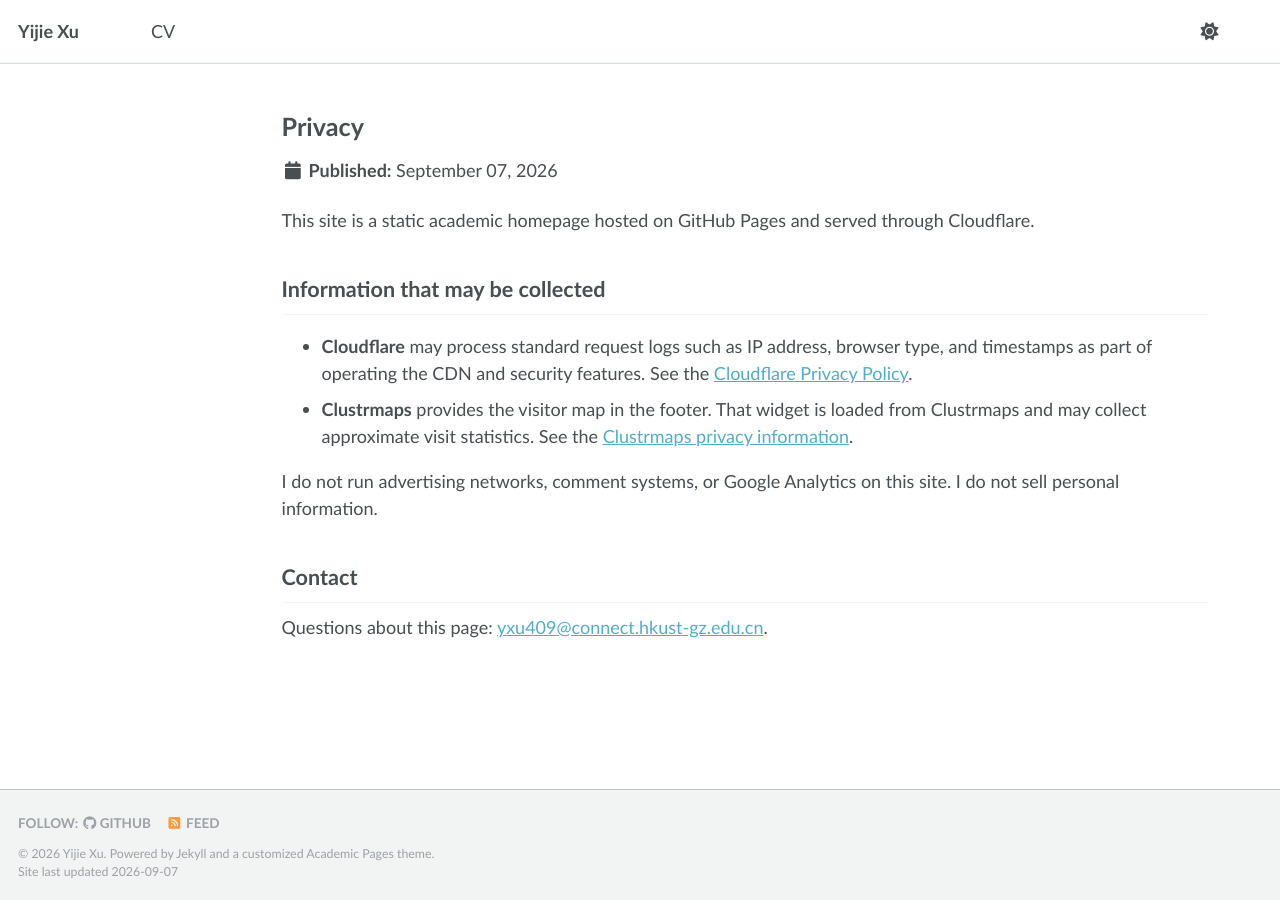
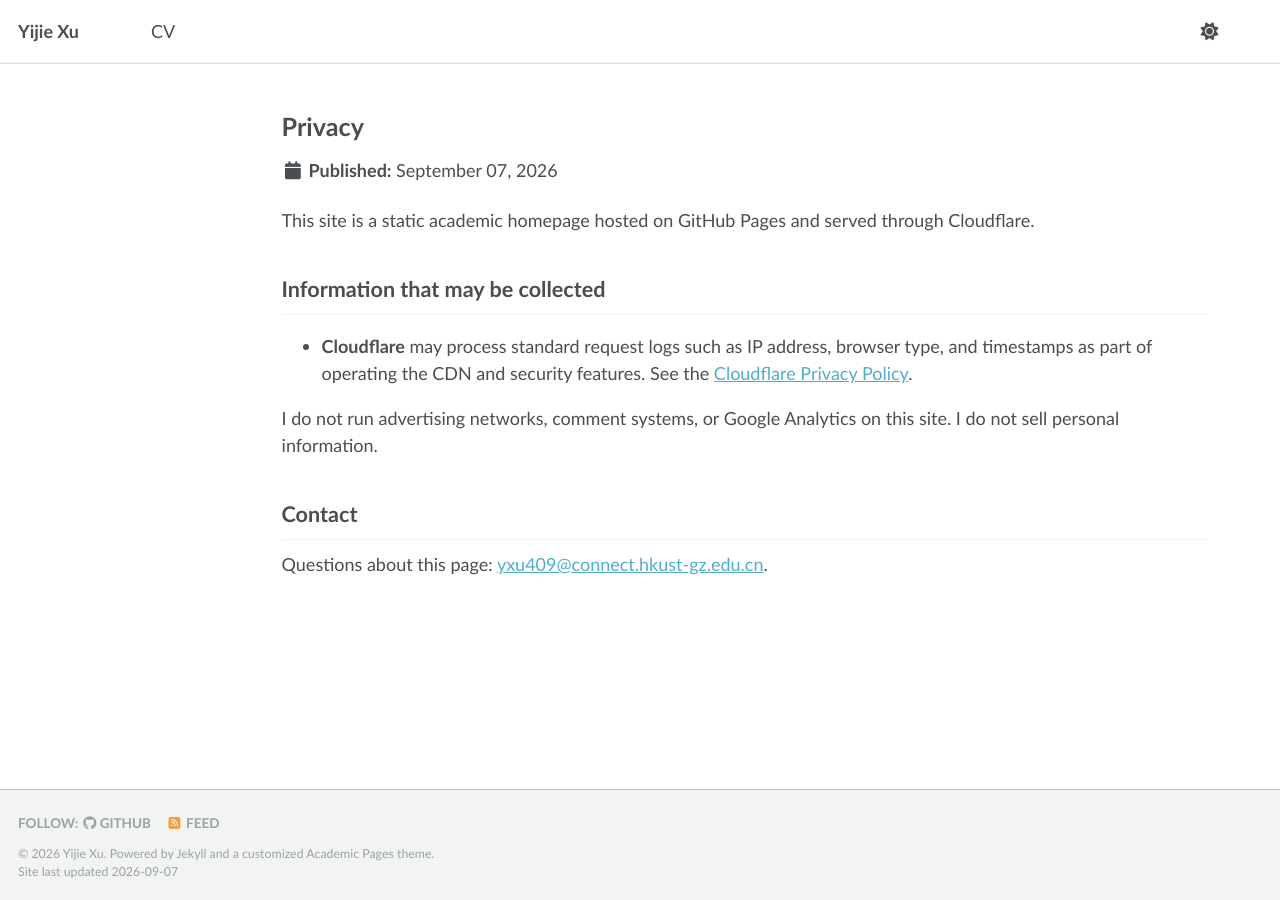
Before and after one commit to yeahjack/yeahjack.github.io, a Jekyll site: the page built from _pages/terms.md, in a window 1280 px wide. Built offline with Jekyll 4.4.1, drawn with Linux system fonts in a browser that asks for light colours; a script that is not in the unit is left out.

Commit message:
Remove the Clustrmaps footer widget after the visitor-map service went offline.

```diff
--- a/_includes/footer/custom.html
+++ b/_includes/footer/custom.html
@@ -1,6 +1,3 @@
 <!-- start custom footer snippets -->
-<!-- <a href="/sitemap/">Sitemap</a> -->
-<div style="max-width:100px; text-align: left;">
-    <script type="text/javascript" id="clstr_globe" src="https://clustrmaps.com/globe.js?d=NpnY3edFDF62VlpDmOXGJNtt09K-nsVqCuRa-IA5iTI"></script>
-  </div>
+
 <!-- end custom footer snippets -->
--- a/_pages/terms.md
+++ b/_pages/terms.md
@@ -11,7 +11,6 @@
 ## Information that may be collected
 
 - **Cloudflare** may process standard request logs such as IP address, browser type, and timestamps as part of operating the CDN and security features. See the [Cloudflare Privacy Policy](https://www.cloudflare.com/privacypolicy/).
-- **Clustrmaps** provides the visitor map in the footer. That widget is loaded from Clustrmaps and may collect approximate visit statistics. See the [Clustrmaps privacy information](https://clustrmaps.com/).
 
 I do not run advertising networks, comment systems, or Google Analytics on this site. I do not sell personal information.
 
```
